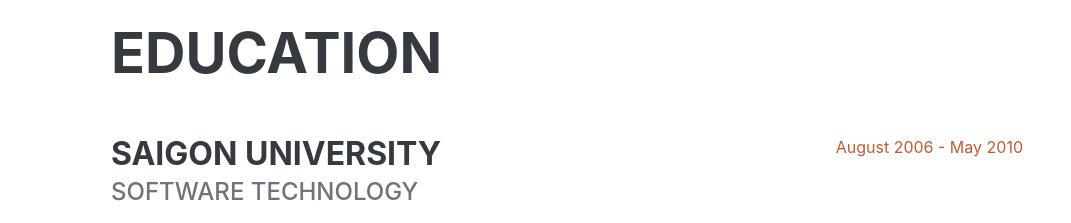
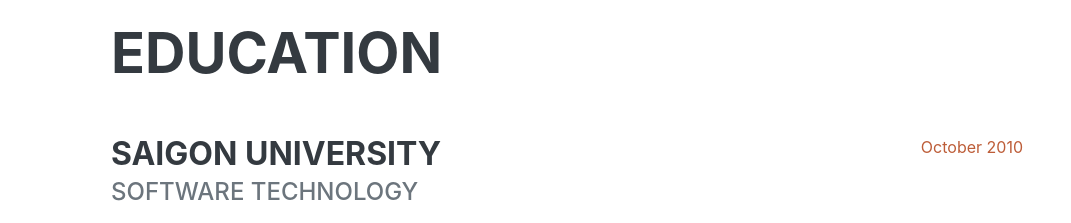
Before and after one commit to vandung110102/portfolio, a plain HTML site: page index.html in a window 1280 px wide. Shown: the part 2060-2283 px from the top of the page, without its empty margins (209-1280 px from the left). Drawn offline with nearby package versions, Linux system fonts and the light colour scheme; a web font is replaced by a local one.

Commit message:
edit name study at SGU

```diff
--- a/index.html
+++ b/index.html
@@ -104,7 +104,7 @@
                             <div>Backend Web - Mobile</div>
                             <p>GPA: 2.98/4.0</p>
                         </div>
-                        <div class="flex-shrink-0"><span class="text-primary">August 2006 - May 2010</span></div>
+                        <div class="flex-shrink-0"><span class="text-primary">October 2010</span></div>
                     </div>
                 </div>
             </section>
```
